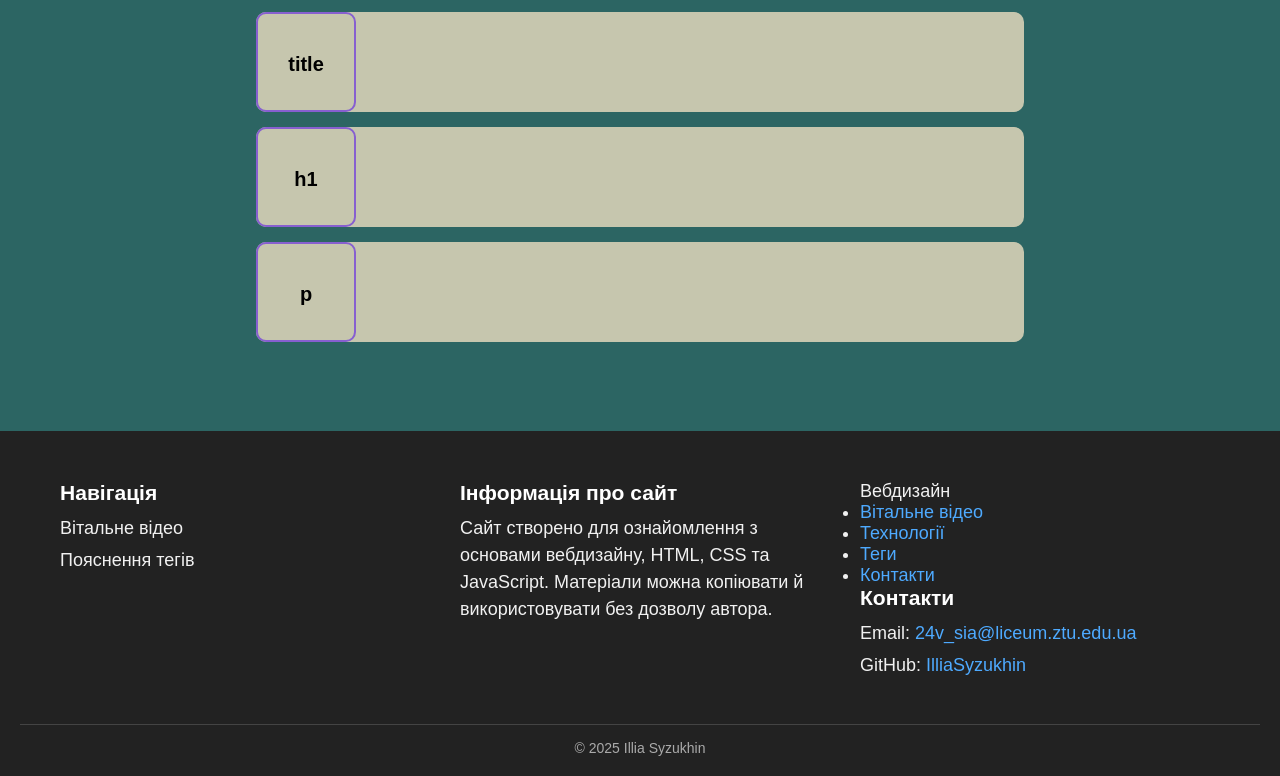
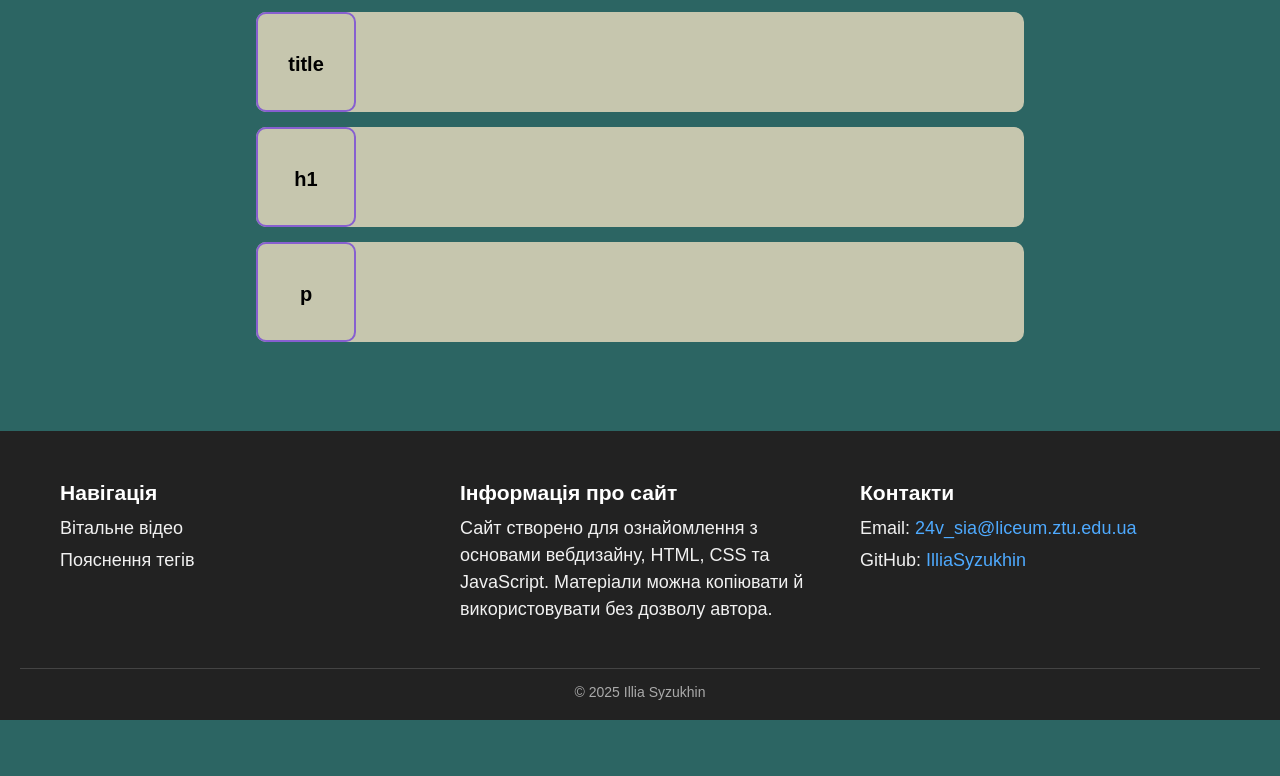
Before and after one commit to IlliaSyzukhin/about-web-design, a plain HTML site: page index.html in a window 1280 px wide. Shown: the part 2119-2895 px from the top of the page. After the commit the page ends 2839 px from the top, so only its background shows below. Drawn offline with Linux system fonts and the light colour scheme.

Commit message:
Зроблено назад

```diff
--- a/index.html
+++ b/index.html
@@ -151,15 +151,7 @@
 Матеріали можна копіювати й використовувати без дозволу автора.</p>
     </div>
     <div class="footer-section">
-        <nav class="main-nav">
-  <div class="nav-logo">Вебдизайн</div>
-  <ul class="nav-links">
-    <li><a href="#welcome">Вітальне відео</a></li>
-    <li><a href="#about">Технології</a></li>
-    <li><a href="#tags">Теги</a></li>
-    <li><a href="#contacts">Контакти</a></li>
-  </ul>
-</nav>
+
       <h3>Контакти</h3>
       <p>Email: <a href="mailto:24v_sia@liceum.ztu.edu.ua">24v_sia@liceum.ztu.edu.ua</a></p>
       <p>GitHub: <a href="https://github.com/IlliaSyzukhin/about-web-design/settings/pages" target="_blank">IlliaSyzukhin</a></p>
```
